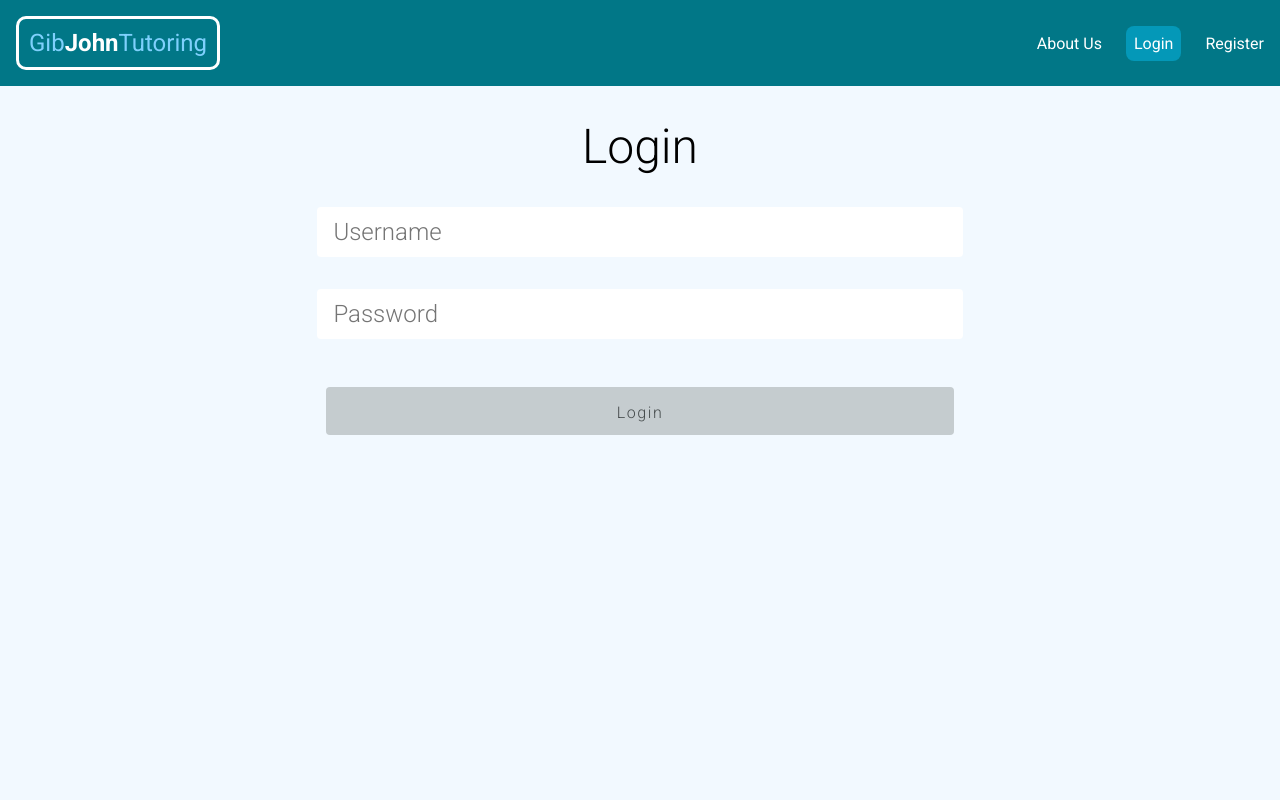
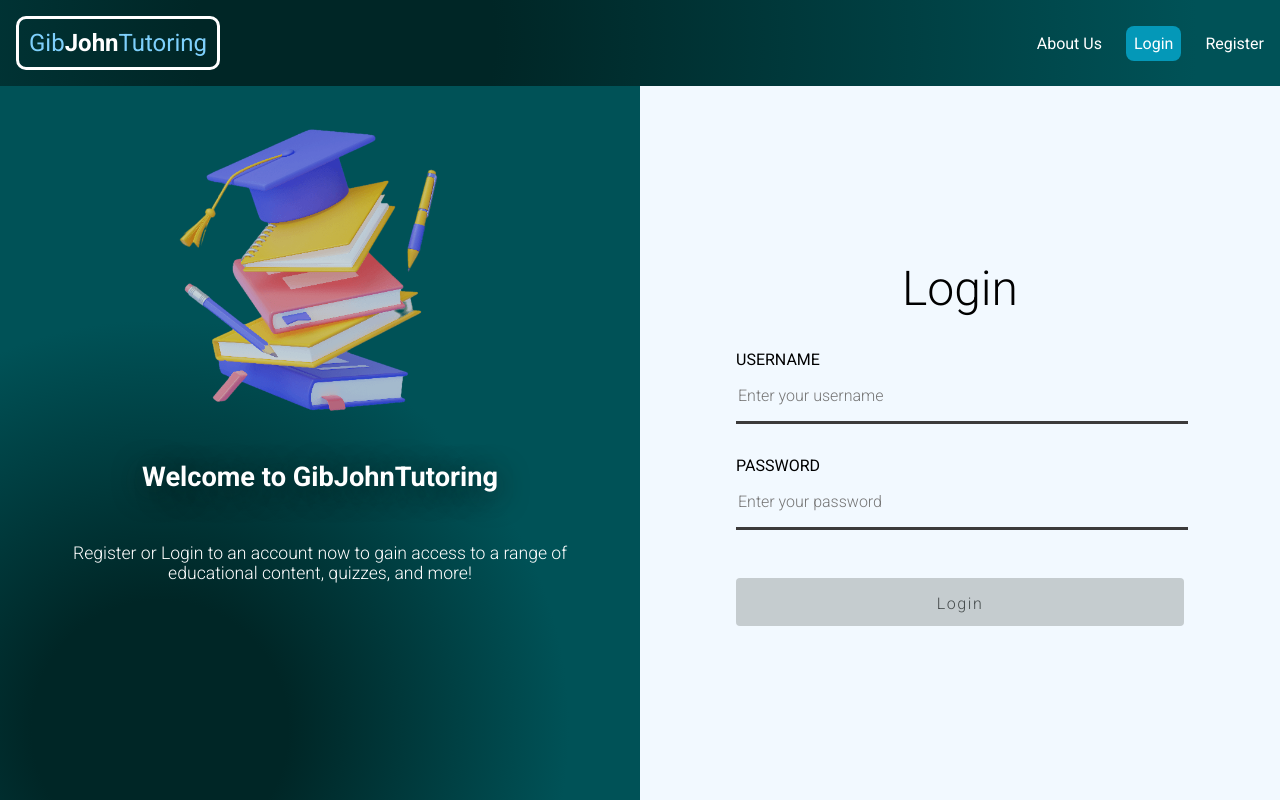
Before and after one commit to mybrid0/Learning-Platform, a React (Create React App) app in the folder client/: page /login in a window 1280 px wide. Built offline with nearby package versions, Linux system fonts and the light colour scheme; no server answers.

Commit message:
made login and register look nice

```diff
--- a/client/src/App.css
+++ b/client/src/App.css
@@ -62,7 +62,12 @@ body {
   display: flex;
   justify-content: space-between;
   align-items: center;
-  background-color: var(--primary-700);
+
+  background: radial-gradient(
+    circle at 27% 47%,
+    var(--primary-900) 16%,
+    var(--primary-800) 91%
+  );
   position: sticky;
   top: 0;
   width: 100%;
@@ -191,7 +196,7 @@ body {
 .loginContainer {
   display: flex;
   flex-direction: column;
-  width: 70%;
+  width: 100%;
   justify-content: center;
   align-items: center;
 }
@@ -199,32 +204,35 @@ body {
 .loginContainer h1 {
   font-weight: 300;
   font-size: 3rem;
+  margin-top: 0;
+  text-align: left;
 }
 .formContainer {
   display: flex;
   flex-direction: column;
   justify-content: center;
-  align-items: center;
   width: 70%;
 }
-
 .formContainer input {
   width: 100%;
   height: 3rem;
-  font-size: 1.5rem;
+  font-size: 1rem;
   border: none;
-  padding-left: 1rem;
+  border-bottom: rgb(60, 59, 59) 3px solid;
+
   font-family: inherit;
   font-weight: 300;
-  border-radius: 4px;
   margin-bottom: 2rem;
+  background-color: transparent;
   transition: border-radius 0.2s ease, border 0.1s ease;
 }
-
+.formContainer label {
+  text-align: left;
+  margin-bottom: 2px;
+}
 .formContainer input:focus {
   outline: none;
-  border-radius: 10px;
-  border: var(--neutral-500) solid 2px;
+  border: 3px solid rgb(48, 47, 47);
 }
 
 .formContainer button {
@@ -261,8 +269,6 @@ body {
   margin-left: 10px; /* Adjust the spacing as needed */
 }
 
-/* ModalStyles.css */
-
 .modal,
 .modal-overlay {
   width: 100vw;
@@ -296,7 +302,85 @@ body {
 }
 
 .modal-button {
-  background-color: #e038b9;
+  background: radial-gradient(
+    circle at 25% 90%,
+    var(--primary-900) 16%,
+    var(--primary-800) 51%
+  );
   color: #fff;
   border: none;
+  width: 100px;
+  height: 25px;
+  border-radius: 3px;
+  cursor: pointer;
 }
+.authWrapper {
+  display: flex;
+  width: 100%;
+  height: 100vh;
+}
+.welcomeContainer {
+  display: flex;
+  width: 100%;
+  flex-direction: column;
+
+  /* global 94%+ browsers support */
+  background: radial-gradient(
+    circle at 25% 90%,
+    var(--primary-900) 16%,
+    var(--primary-800) 51%
+  );
+}
+.welcomeContainer .bg-img {
+  width: 100%;
+  height: 50%;
+  display: flex;
+  justify-content: center;
+}
+.welcomeContainer .bg-img img {
+  max-width: 100%;
+  max-height: 100%;
+  object-fit: cover;
+  height: auto;
+  opacity: 80%;
+}
+.welcomeText {
+  display: flex;
+  flex-direction: column;
+  max-height: 50%;
+  color: white;
+}
+
+.welcomeText h1 {
+  color: rgb(255, 255, 255);
+  font-size: 1.7rem;
+  text-align: center;
+  font-weight: 700;
+  text-shadow: 0px 5px 30px #181816;
+}
+
+.welcomeText p {
+  text-align: center;
+  font-size: 1.1rem;
+  margin: 2rem;
+  font-weight: 300;
+}
+
+@media (max-width: 800px) {
+  .registerContainer h1,
+  .loginContainer h1 {
+    font-size: 2rem;
+  }
+  .registerContainer,
+  .loginContainer {
+    font-size: 0.9rem;
+    padding: 0 5px;
+  }
+  .formContainer input {
+    font-size: 1.2rem;
+    width: 90%;
+  }
+  .welcomeContainer .welcomeText h1 {
+    font-size: 1.2rem;
+  }
+}
--- /dev/null
+++ b/client/src/components/Welcome.js
@@ -0,0 +1,21 @@
+import React from "react";
+import background from "../img/background.png";
+
+const Welcome = () => {
+  return (
+    <div className="welcomeContainer">
+      <div className="bg-img">
+        <img src={background} alt="background" />
+      </div>
+      <div className="welcomeText">
+        <h1>Welcome to GibJohnTutoring</h1>
+        <p>
+          Register or Login to an account now to gain access to a range of
+          educational content, quizzes, and more!
+        </p>
+      </div>
+    </div>
+  );
+};
+
+export default Welcome;
--- a/client/src/pages/Login.js
+++ b/client/src/pages/Login.js
@@ -1,7 +1,9 @@
 import axios from "axios";
 import React, { useContext, useState } from "react";
 import { useNavigate } from "react-router-dom";
+import Welcome from "../components/Welcome";
 import { AuthContext } from "../helpers/AuthContext";
+import background from "../img/background.png";
 
 const Login = () => {
   let navigate = useNavigate();
@@ -43,17 +45,22 @@ const Login = () => {
       });
   };
   return (
+    <div className="authWrapper">
+      <Welcome />
       <div className="loginContainer">
         <h1>Login</h1>
         <div className="formContainer">
+          <label htmlFor="username">USERNAME</label>
           <input
             type="text"
-          placeholder="Username"
+            placeholder="Enter your username"
             onChange={(e) => setUsername(e.target.value)}
           />
+          <label htmlFor="username">PASSWORD</label>
+
           <input
             type="password"
-          placeholder="Password"
+            placeholder="Enter your password"
             onChange={(e) => setPassword(e.target.value)}
           />
           <button onClick={login}>Login</button>
@@ -73,6 +80,7 @@ const Login = () => {
           </div>
         )}
       </div>
+    </div>
   );
 };
 
--- a/client/src/pages/Register.js
+++ b/client/src/pages/Register.js
@@ -4,6 +4,8 @@ import $ from "jquery";
 import React, { useEffect } from "react";
 import { useNavigate } from "react-router-dom";
 import * as Yup from "yup";
+import Welcome from "../components/Welcome";
+import background from "../img/background.png";
 
 const Register = () => {
   const navigate = useNavigate();
@@ -31,36 +33,37 @@ const Register = () => {
   };
 
   return (
+    <div className="authWrapper">
+      <Welcome />
+
       <div className="registerContainer">
-      <h1>Create an Account</h1>
+        <h1>Register</h1>
         <Formik
           initialValues={initialValues}
           onSubmit={onSubmit}
           validationSchema={validation}
         >
           <Form className="formContainer">
-          <ErrorMessage className="error" name="username" component="span" />
+            <label htmlFor="username">USERNAME</label>
             <Field
               id="input"
               name="username"
-            placeholder="Username"
+              placeholder="Enter a Username"
               autoComplete="off"
             />
 
-          <ErrorMessage className="error" name="password" component="span" />
+            <label htmlFor="password">PASSWORD</label>
+
             <Field
               id="input"
               name="password"
-            placeholder="Password"
+              placeholder="Enter a password"
               autoComplete="off"
               type="password"
             />
 
-          <ErrorMessage
-            className="error"
-            name="confirmPassword"
-            component="span"
-          />
+            <label htmlFor="confirmPassword">CONFIRM PASSWORD</label>
+
             <Field
               id="input"
               name="confirmPassword"
@@ -68,9 +71,17 @@ const Register = () => {
               autoComplete="off"
               type="password"
             />
+            <ErrorMessage className="error" name="username" component="span" />
+            <ErrorMessage className="error" name="password" component="span" />
+            <ErrorMessage
+              className="error"
+              name="confirmPassword"
+              component="span"
+            />
             <button type="submit">Create Account</button>
           </Form>
         </Formik>
+      </div>
     </div>
   );
 };
```
Also changed, not shown: client/src/img/background.png (added), 1 other file (tests, documents, lock files or other folders). Lines whose indentation alone changed are shown as unchanged.
